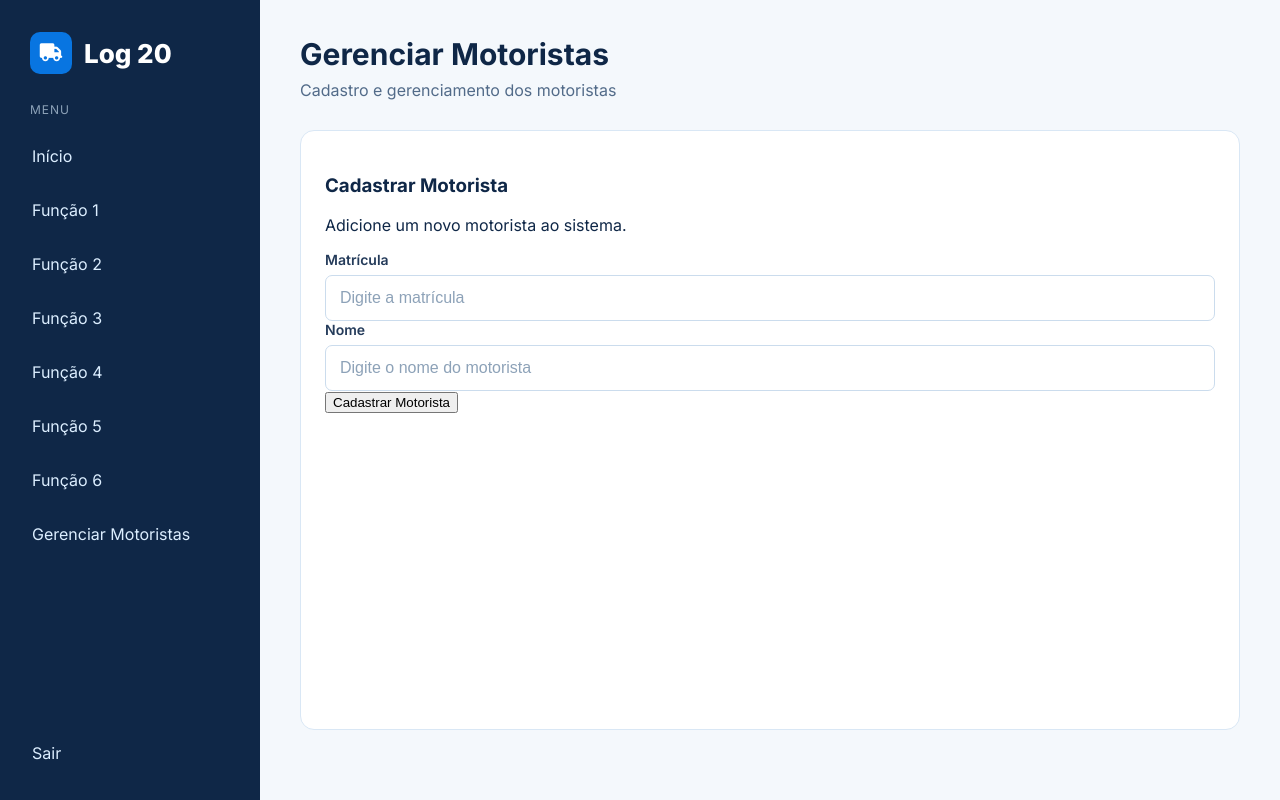
After one commit to LucasNunespy/Log_20, a Flask app: page /motoristas in a window 1280 px wide. The commit adds this page. Run offline with Flask 3, Linux system fonts and the light colour scheme.

Commit message:
feat: adiciona página de motoristas e estrutura das rotas da API

```diff
--- a/app.py
+++ b/app.py
@@ -2,6 +2,7 @@ from flask import Flask, render_template, redirect, url_for
 from config import Config
 from database.db import db
 from routes.auth_routes import auth
+from routes.motoristas_routes import motoristas
 
 app = Flask(__name__)
 
@@ -10,6 +11,7 @@ app.config.from_object(Config)
 db.init_app(app)
 
 app.register_blueprint(auth)
+app.register_blueprint(motoristas)
 
 @app.route("/")
 def home():
--- /dev/null
+++ b/routes/motoristas_routes.py
@@ -0,0 +1,46 @@
+from flask import Blueprint, render_template, request, jsonify
+
+
+motoristas = Blueprint("motoristas", __name__)
+
+
+@motoristas.route("/motoristas")
+def pagina_motoristas():
+    return render_template("motoristas.html")
+
+
+@motoristas.route("/api/motoristas", methods=["POST"])
+def cadastrar_motorista():
+
+    dados = request.get_json()
+
+    return jsonify(dados), 200
+
+@motoristas.route("/api/motoristas", methods=["GET"])
+def listar_motoristas():
+    return jsonify([]), 200
+
+
+@motoristas.route("/api/motoristas/<int:id>", methods=["GET"])
+def buscar_motorista(id):
+    return jsonify({"id": id}), 200
+
+
+@motoristas.route("/api/motoristas/<int:id>", methods=["PUT"])
+def atualizar_motorista(id):
+    dados = request.get_json()
+
+    return jsonify({
+        "id": id,
+        "dados": dados
+    }), 200
+
+
+@motoristas.route("/api/motoristas/<int:id>/status", methods=["PATCH"])
+def alterar_status_motorista(id):
+    dados = request.get_json()
+
+    return jsonify({
+        "id": id,
+        "dados": dados
+    }), 200
--- /dev/null
+++ b/templates/base.html
@@ -0,0 +1,98 @@
+<!DOCTYPE html>
+<html lang="pt-BR">
+
+<head>
+    <meta charset="UTF-8">
+    <meta name="viewport" content="width=device-width, initial-scale=1.0">
+
+    <title>{% block title %}Log 20{% endblock %}</title>
+
+    <link href="https://fonts.googleapis.com/css2?family=Inter:wght@400;500;600;700;800&display=swap"
+          rel="stylesheet">
+
+    <link rel="stylesheet"
+          href="{{ url_for('static', filename='css/style.css') }}">
+
+    <link rel="stylesheet"
+          href="https://cdnjs.cloudflare.com/ajax/libs/font-awesome/6.7.2/css/all.min.css">
+</head>
+
+<body>
+
+    <div class="dashboard">
+
+        <!-- MENU LATERAL -->
+        <aside class="sidebar">
+
+            <div class="sidebar-header">
+
+                <div class="brand-icon">
+                    <i class="fa-solid fa-truck"></i>
+                </div>
+
+                <h1>Log 20</h1>
+
+            </div>
+
+            <!-- NAVEGAÇÃO -->
+            <nav class="sidebar-menu">
+
+                <span class="menu-title">Menu</span>
+
+                <a href="{{ url_for('index') }}" class="menu-item">
+                    Início
+                </a>
+
+                <a href="#" class="menu-item">
+                    Função 1
+                </a>
+
+                <a href="#" class="menu-item">
+                    Função 2
+                </a>
+
+                <a href="#" class="menu-item">
+                    Função 3
+                </a>
+
+                <a href="#" class="menu-item">
+                    Função 4
+                </a>
+
+                <a href="#" class="menu-item">
+                    Função 5
+                </a>
+
+                <a href="#" class="menu-item">
+                    Função 6
+                </a>
+
+                <a href="{{ url_for('motoristas.pagina_motoristas') }}" class="menu-item">
+                    Gerenciar Motoristas
+                </a>
+            </nav>
+
+            <!-- SAIR -->
+            <div class="sidebar-footer">
+
+                <a href="{{ url_for('auth.logout') }}" class="menu-item">
+                    Sair
+                </a>
+
+            </div>
+
+        </aside>
+
+        <!-- CONTEÚDO ESPECÍFICO DE CADA PÁGINA -->
+        <main class="main-content">
+
+            {% block content %}
+            {% endblock %}
+
+        </main>
+
+    </div>
+
+</body>
+
+</html>
--- /dev/null
+++ b/templates/motoristas.html
@@ -0,0 +1,75 @@
+{% extends "base.html" %}
+
+{% block title %}
+Log 20 | Gerenciar Motoristas
+{% endblock %}
+
+
+{% block content %}
+
+<header class="content-header">
+
+    <div class="header-text">
+        <h2>Gerenciar Motoristas</h2>
+        <p>Cadastro e gerenciamento dos motoristas</p>
+    </div>
+
+</header>
+
+
+<section class="dashboard-content">
+
+    <div class="motoristas-card">
+
+        <div class="motoristas-card-header">
+            <h3>Cadastrar Motorista</h3>
+            <p>Adicione um novo motorista ao sistema.</p>
+        </div>
+
+        <form id="form-motorista" class="motorista-form">
+
+            <div class="form-group">
+
+                <label for="matricula">
+                    Matrícula
+                </label>
+
+                <input
+                    type="text"
+                    id="matricula"
+                    name="matricula"
+                    placeholder="Digite a matrícula"
+                    required
+                >
+
+            </div>
+
+
+            <div class="form-group">
+
+                <label for="nome">
+                    Nome
+                </label>
+
+                <input
+                    type="text"
+                    id="nome"
+                    name="nome"
+                    placeholder="Digite o nome do motorista"
+                    required
+                >
+
+            </div>
+
+
+            <button type="submit" class="btn-primary">
+                Cadastrar Motorista
+            </button>
+
+        </form>
+
+    </div>
+
+</section>
+
+{% endblock %}
```
Also changed, not shown: templates/index.html (+6 -96 lines).
